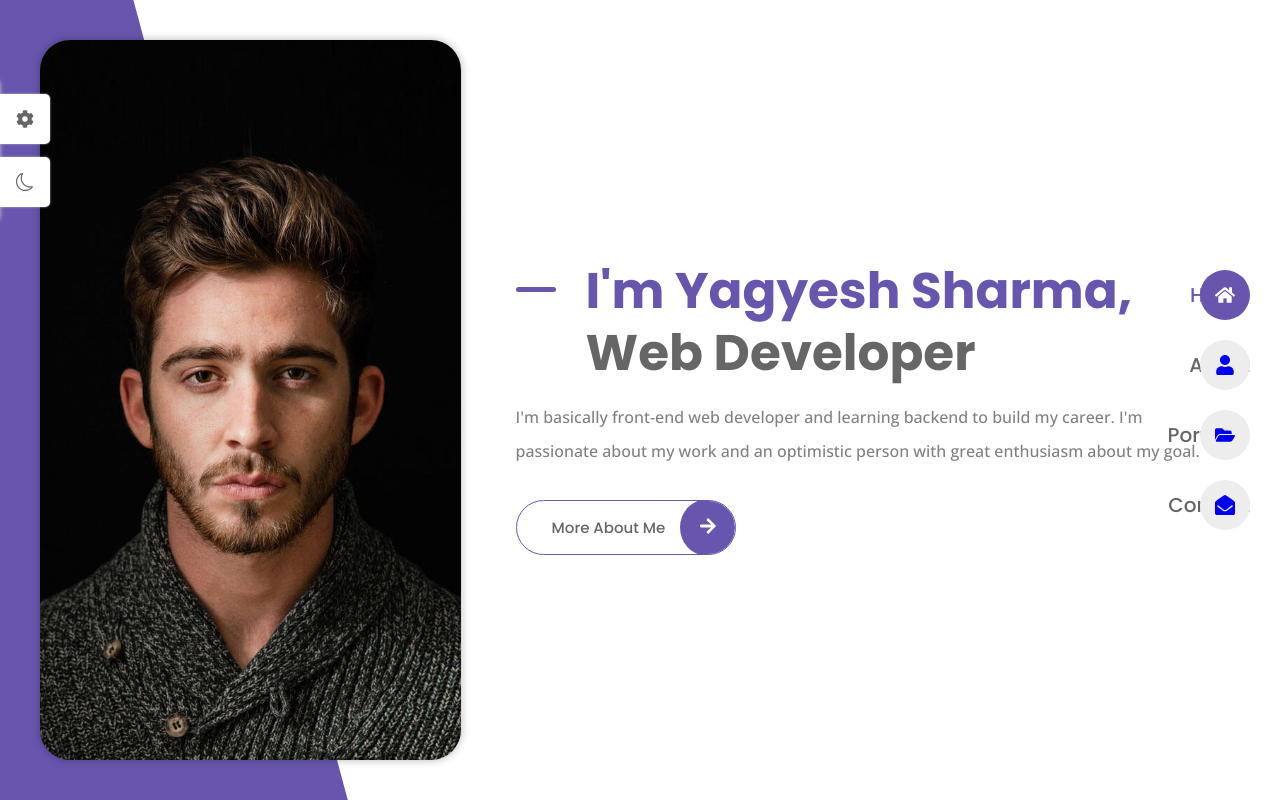
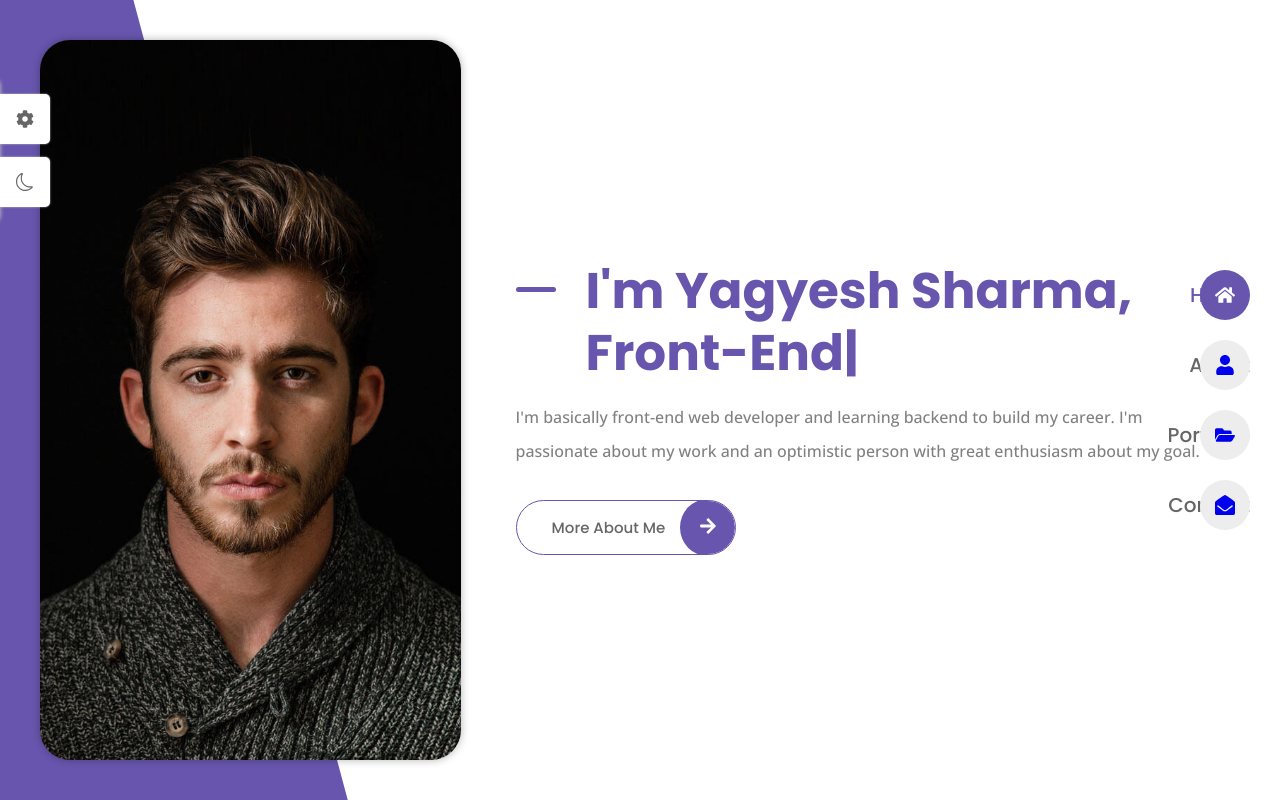
Before and after one commit to syagyesh/portFolio, a React (Vite) app: page / in a window 1280 px wide. Built offline with nearby package versions, Linux system fonts and the light colour scheme.

Commit message:
type animation added

```diff
--- a/package.json
+++ b/package.json
@@ -15,7 +15,8 @@
     "react-circular-progressbar": "^2.1.0",
     "react-dom": "^18.2.0",
     "react-icons": "^4.8.0",
-    "react-router-dom": "^6.11.1"
+    "react-router-dom": "^6.11.1",
+    "typed.js": "^2.0.16"
   },
   "devDependencies": {
     "@types/react": "^18.0.28",
--- a/src/pages/home/Home.jsx
+++ b/src/pages/home/Home.jsx
@@ -1,10 +1,28 @@
-import React from 'react'
+import React , {useEffect, useRef} from 'react'
 import Profile from "../../assets/home.jpg";
 import { Link } from 'react-router-dom';
 import {FaArrowRight} from "react-icons/fa";
 import "./home.css";
+import Typed from 'typed.js';
+
 
 const Home = () => {
+
+    const el = useRef(null);
+
+    useEffect(() => {
+        const typed = new Typed(el.current, {
+            strings: ['Web-Developer','Front-End-Developer', 'Freelancer', 'UI Designer'],
+            typeSpeed: 60,
+            backSpeed: 100,
+            backDelay: 2000,
+        });
+
+        return () => {
+            typed.destroy();
+        };
+    }, []);
+
   return (
     <section className="home section grid">
         <img src={Profile} alt="profile" className="home__img" />
@@ -12,7 +30,7 @@ const Home = () => {
         <div className="home__content">
             <div className="home__data">
                 <h1 className="home__title">
-                    <span>I'm Yagyesh Sharma,</span> Web Developer
+                    <span>I'm Yagyesh Sharma,</span> <span ref={el}></span>
                 </h1>
                 <p className="home__description">
                     I'm basically front-end web developer and learning backend to build my career.
```
Also changed, not shown: 1 other file (tests, documents, lock files or other folders).
